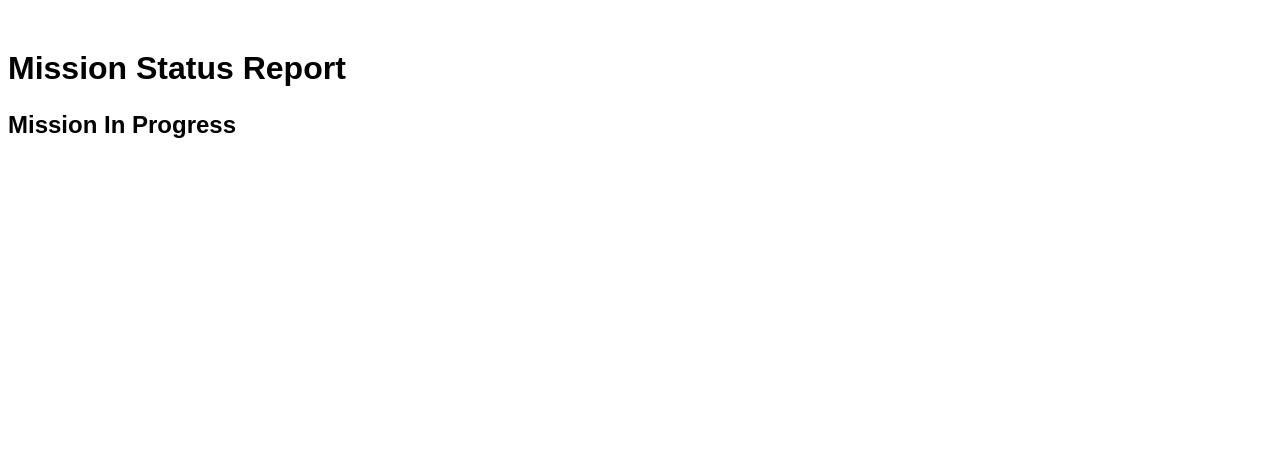
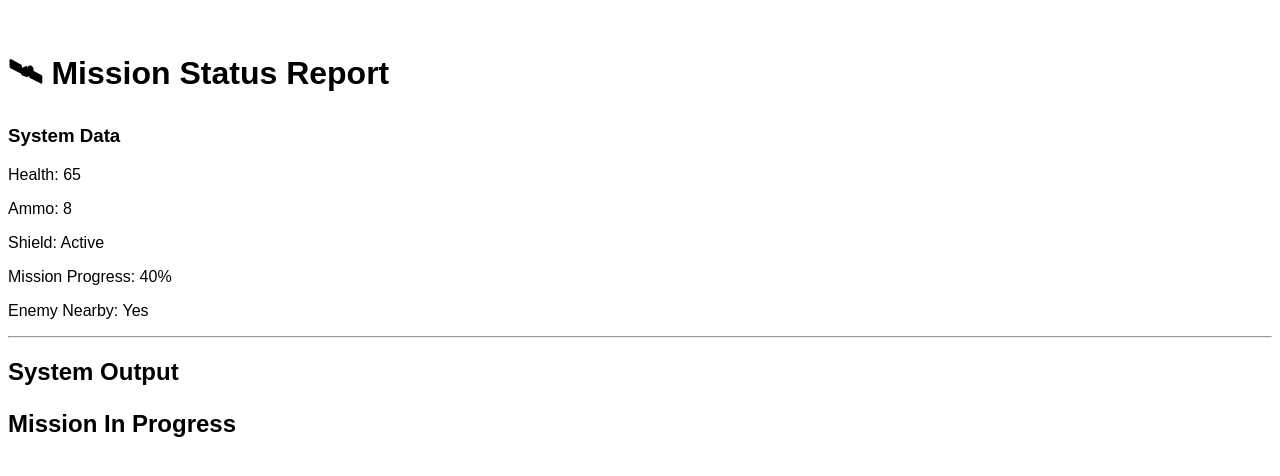
Before and after one commit to navpreetchahal5504-hue/modern, a plain HTML site: page index.html in a window 1280 px wide. Drawn offline with Linux system fonts and the light colour scheme.

Commit message:
Enhance mission status report with system data
Added mission status variables and updated header.

```diff
--- a/index.html
+++ b/index.html
@@ -7,8 +7,23 @@
     <link rel="stylesheet" href="style.css">
 </head>
 <body>
-    <h1>Mission Status Report</h1>
-    <p id="output"></p>
+
+    <h1>🛰 Mission Status Report</h1>
+
+    <!-- Mission Variables Display -->
+    <h3>System Data</h3>
+
+    <p>Health: 65</p>
+    <p>Ammo: 8</p>
+    <p>Shield: Active</p>
+    <p>Mission Progress: 40%</p>
+    <p>Enemy Nearby: Yes</p>
+
+    <hr>
+
+    <!-- Output Section -->
+    <h2>System Output</h2>
+    <p id="output">Initializing system...</p>
 
     <script src="script.js"></script>
 
```
